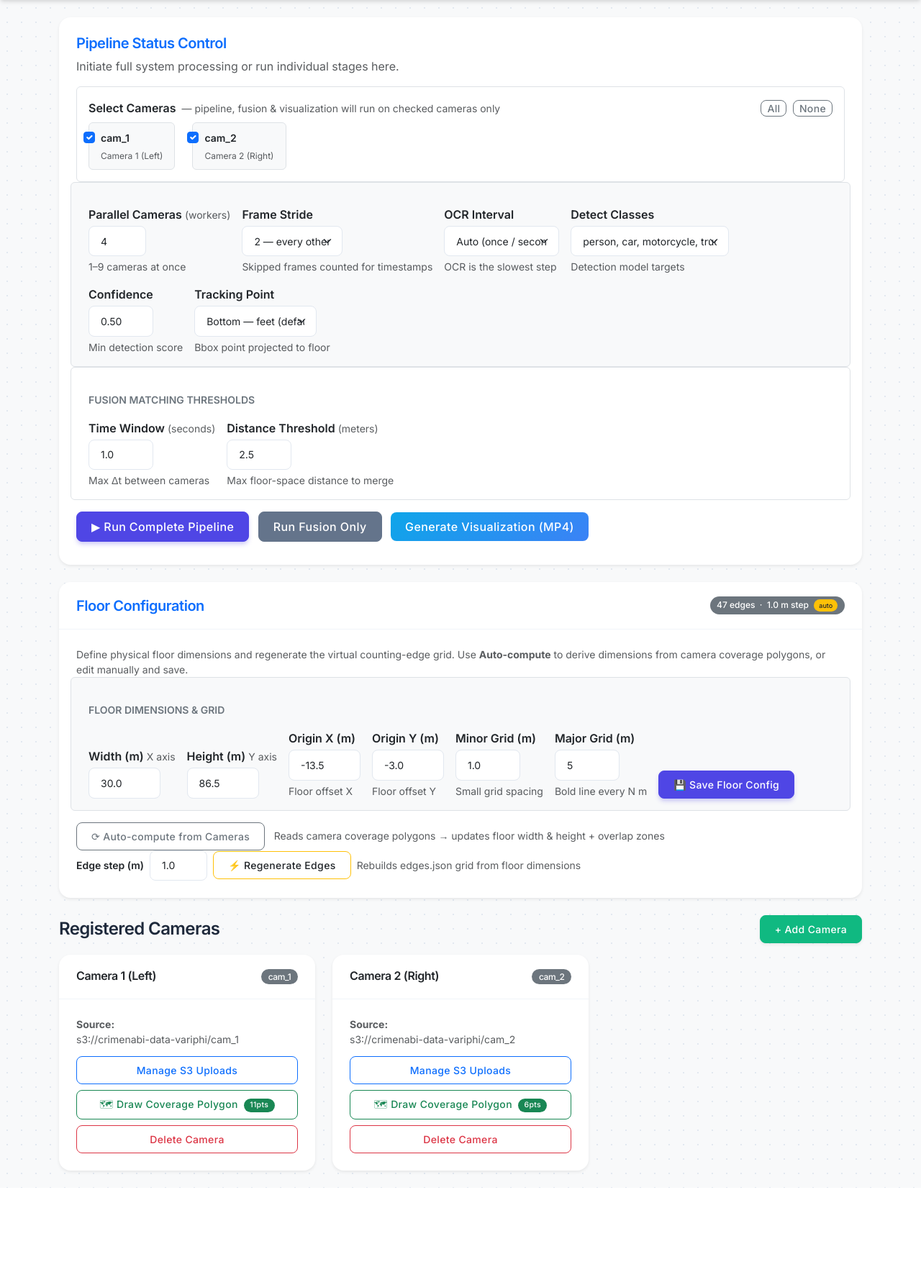
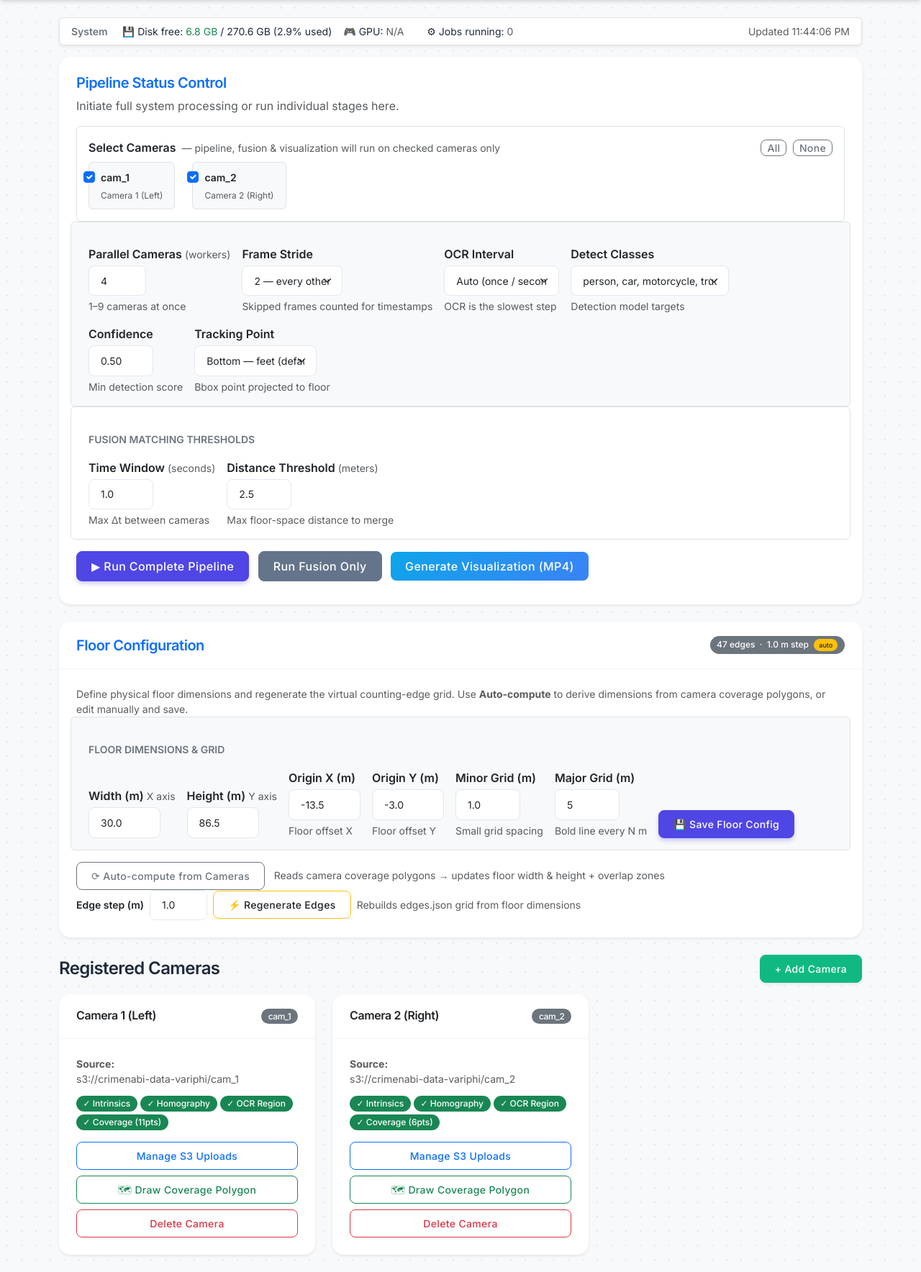
Before and after one commit to VariPhiGen/crowd_management, a Flask app: page / in a window 1280 px wide. Shown: the part 79-1847 px from the top of the page at 72% size. Before the commit the page ends 1730 px from the top, so only its background shows below. Run offline with Flask 3, Linux system fonts and the light colour scheme; the visitor is signed in with stand-in values (Sample User, id 1).

Commit message:
fix+feat: close log FD leak, prune stale jobs, system health bar, setup status badges, full log view
Made-with: Cursor

```diff
--- a/web_ui/app.py
+++ b/web_ui/app.py
@@ -175,9 +175,9 @@ def dashboard():
                 OUTPUT_DIR.mkdir(exist_ok=True)
                 log_file = OUTPUT_DIR / "pipeline_process.log"
                 log_f = open(log_file, 'w')
-
                 proc = subprocess.Popen(cmd, cwd=str(PROJECT_ROOT), env=env,
                                         stdout=log_f, stderr=subprocess.STDOUT)
+                log_f.close()
                 background_jobs["pipeline_main"] = {
                     'process':    proc,
                     'log_file':   str(log_file),
@@ -206,9 +206,9 @@ def dashboard():
 
                 log_file = OUTPUT_DIR / "pipeline_fuse.log"
                 log_f = open(log_file, 'w')
-
                 proc = subprocess.Popen(cmd, cwd=str(PROJECT_ROOT), env=env,
                                         stdout=log_f, stderr=subprocess.STDOUT)
+                log_f.close()
                 background_jobs["pipeline_fuse"] = {
                     'process':    proc,
                     'log_file':   str(log_file),
@@ -229,9 +229,9 @@ def dashboard():
 
                     log_file = OUTPUT_DIR / "pipeline_visualize.log"
                     log_f = open(log_file, 'w')
-
                     proc = subprocess.Popen(cmd, cwd=str(PROJECT_ROOT), env=env,
                                             stdout=log_f, stderr=subprocess.STDOUT)
+                    log_f.close()
                     background_jobs["pipeline_visualize"] = {
                         'process':    proc,
                         'log_file':   str(log_file),
@@ -244,10 +244,18 @@ def dashboard():
         except Exception as e:
             error = f"Failed to start pipeline process: {e}"
 
+    # Prune finished/failed jobs older than 10 minutes to avoid memory growth
+    _now = time.time()
+    _stale = [k for k, v in background_jobs.items()
+              if v['status'] in ('finished', 'failed', 'cancelled')
+              and (_now - v.get('start_time', _now)) > 600]
+    for k in _stale:
+        background_jobs.pop(k, None)
+
     # Get active global pipeline jobs for dashboard
     active_jobs = {}
-    for j_key, j_data in background_jobs.items():
-        if j_key.startswith("pipeline_"):
+    for j_key, j_data in list(background_jobs.items()):
+        if j_key.startswith("pipeline_") or j_key == 'floor_auto_config':
             if j_data['status'] == 'running':
                 poll = j_data['process'].poll()
                 if poll is not None:
@@ -257,14 +265,16 @@ def dashboard():
             if os.path.exists(j_data['log_file']):
                 try:
                     with open(j_data['log_file'], 'r', encoding='utf-8', errors='replace') as f:
-                        logs = f.readlines()[-5:]
+                        logs = f.readlines()[-8:]
                 except Exception:
                     logs = []
 
             active_jobs[j_key] = {
-                'name': j_data['name'],
-                'status': j_data['status'],
-                'logs': "".join(logs)
+                'name':     j_data['name'],
+                'status':   j_data['status'],
+                'logs':     "".join(logs),
+                'log_file': j_data['log_file'],
+                'elapsed':  int(_now - j_data.get('start_time', _now)),
             }
 
     return render_template('dashboard.html', cameras=cameras, message=message, error=error,
@@ -305,6 +315,7 @@ def floor_config_action():
             cwd=str(PROJECT_ROOT), env=env,
             stdout=log_f, stderr=subprocess.STDOUT,
         )
+        log_f.close()
         background_jobs['floor_auto_config'] = {
             'process':    proc,
             'log_file':   str(log_file),
@@ -336,6 +347,63 @@ def floor_config_action():
             return redirect(url_for('dashboard') + f'?floor_err=Edge+regen+failed:+{e}')
 
     return redirect(url_for('dashboard'))
+
+
+@app.route('/api/system-health')
+def system_health():
+    """Return disk space, GPU VRAM, and running job count as JSON."""
+    import shutil
+    health = {}
+
+    # Disk space for output directory
+    try:
+        total, used, free = shutil.disk_usage(str(OUTPUT_DIR if OUTPUT_DIR.exists() else PROJECT_ROOT))
+        health['disk_free_gb']  = round(free  / 1e9, 1)
+        health['disk_total_gb'] = round(total / 1e9, 1)
+        health['disk_used_pct'] = round(used / total * 100, 1)
+    except Exception:
+        health['disk_free_gb'] = None
+
+    # GPU VRAM via nvidia-smi (non-blocking)
+    try:
+        import subprocess as _sp
+        out = _sp.check_output(
+            ['nvidia-smi', '--query-gpu=memory.used,memory.total,utilization.gpu',
+             '--format=csv,noheader,nounits'],
+            timeout=3
+        ).decode().strip()
+        parts = [p.strip() for p in out.split(',')]
+        health['gpu_vram_used_mb']  = int(parts[0])
+        health['gpu_vram_total_mb'] = int(parts[1])
+        health['gpu_util_pct']      = int(parts[2])
+    except Exception:
+        health['gpu_vram_used_mb'] = None
+
+    # Running jobs
+    health['running_jobs'] = sum(
+        1 for v in background_jobs.values() if v.get('status') == 'running'
+    )
+
+    return jsonify(health)
+
+
+@app.route('/api/job/<job_key>/log')
+def job_log(job_key):
+    """Return full log content for a background job (plain text)."""
+    if not session.get('logged_in'):
+        return "Unauthorized", 401
+    job = background_jobs.get(job_key)
+    if not job:
+        return "Job not found", 404
+    log_path = job.get('log_file', '')
+    if not log_path or not os.path.exists(log_path):
+        return "Log file not found", 404
+    try:
+        with open(log_path, 'r', encoding='utf-8', errors='replace') as f:
+            content = f.read()
+        return content, 200, {'Content-Type': 'text/plain; charset=utf-8'}
+    except Exception as e:
+        return str(e), 500
 
 
 def parse_s3_uri(uri):
@@ -961,6 +1029,7 @@ def camera_intrinsic(cam_id):
         # Open log file for output
         log_f = open(log_file, 'w')
         proc = subprocess.Popen(cmd, cwd=str(PROJECT_ROOT), env=env, stdout=log_f, stderr=subprocess.STDOUT)
+        log_f.close()
         background_jobs[f"intrinsic_{cam_id}"] = {
             'process': proc,
             'log_file': str(log_file),
--- a/web_ui/templates/dashboard.html
+++ b/web_ui/templates/dashboard.html
@@ -20,6 +20,17 @@
 </nav>
 
 <div class="container">
+
+    <!-- ── System Health Bar ─────────────────────────────────────────────── -->
+    <div id="health-bar" class="d-flex flex-wrap gap-3 align-items-center mb-3 px-3 py-2 rounded bg-white border shadow-sm small">
+        <span class="fw-semibold text-secondary me-1">System</span>
+        <span id="h-disk">💾 Disk: <span class="text-muted">…</span></span>
+        <span id="h-gpu">🎮 GPU: <span class="text-muted">…</span></span>
+        <span id="h-vram">VRAM: <span class="text-muted">…</span></span>
+        <span id="h-jobs">⚙ Jobs running: <span class="text-muted">…</span></span>
+        <span class="ms-auto text-muted" id="h-ts"></span>
+    </div>
+
     <div class="row mb-4">
         <div class="col-12">
             <div class="card shadow-sm">
@@ -201,28 +212,42 @@
                                 <th>Job Name</th>
                                 <th>Status</th>
                                 <th>Latest Log</th>
-                                <th class="text-end">Action</th>
+                                <th class="text-end">Actions</th>
                             </tr>
                         </thead>
                         <tbody>
                             {% for job_id, job in active_jobs.items() %}
                             <tr>
-                                <td class="align-middle fw-bold">{{ job.name }}</td>
+                                <td class="align-middle fw-bold">
+                                    {{ job.name }}
+                                    {% if job.elapsed %}
+                                    <br><small class="text-muted fw-normal">
+                                        {% if job.elapsed < 60 %}{{ job.elapsed }}s
+                                        {% else %}{{ (job.elapsed // 60) }}m {{ (job.elapsed % 60) }}s{% endif %}
+                                    </small>
+                                    {% endif %}
+                                </td>
                                 <td class="align-middle">
                                     {% if job.status == 'running' %}
-                                    <span class="badge bg-primary">Running</span>
+                                    <span class="badge bg-primary">▶ Running</span>
                                     {% elif job.status == 'finished' %}
-                                    <span class="badge bg-success">Finished</span>
+                                    <span class="badge bg-success">✓ Finished</span>
                                     {% elif job.status == 'failed' %}
-                                    <span class="badge bg-danger">Failed</span>
+                                    <span class="badge bg-danger">✗ Failed</span>
                                     {% elif job.status == 'cancelled' %}
                                     <span class="badge bg-secondary">Cancelled</span>
                                     {% endif %}
                                 </td>
-                                <td class="align-middle"><pre class="mb-0 small bg-dark text-light p-2 rounded" style="max-height: 80px; overflow-y: auto; font-size: 0.75rem;">{{ job.logs }}</pre></td>
+                                <td class="align-middle">
+                                    <pre class="mb-0 small bg-dark text-light p-2 rounded"
+                                         style="max-height:80px;overflow-y:auto;font-size:.72rem;white-space:pre-wrap;">{{ job.logs }}</pre>
+                                </td>
                                 <td class="align-middle text-end">
+                                    <a href="/api/job/{{ job_id }}/log" target="_blank"
+                                       class="btn btn-sm btn-outline-secondary mb-1">📄 Full Log</a>
                                     {% if job.status == 'running' %}
-                                    <button class="btn btn-sm btn-outline-danger" onclick="cancelJob('{{ job_id }}')">Cancel Job</button>
+                                    <br><button class="btn btn-sm btn-outline-danger"
+                                            onclick="cancelJob('{{ job_id }}')">Cancel</button>
                                     {% endif %}
                                 </td>
                             </tr>
@@ -390,16 +415,39 @@
                     <h6 class="mb-0">{{ cam.name }} <span class="badge bg-secondary float-end">{{ cam.id }}</span></h6>
                 </div>
                 <div class="card-body">
-                    <p class="small text-muted mb-2"><strong>Source:</strong> <br> <span class="text-truncate d-inline-block" style="max-width: 100%;">{{ cam.source }}</span></p>
+                    <p class="small text-muted mb-2"><strong>Source:</strong> <br>
+                        <span class="text-truncate d-inline-block" style="max-width:100%;">{{ cam.source }}</span>
+                    </p>
+
+                    <!-- Setup status badges -->
+                    <div class="d-flex flex-wrap gap-1 mb-3">
+                        {% if cam.intrinsics and cam.intrinsics.calibrated %}
+                        <span class="badge bg-success">✓ Intrinsics</span>
+                        {% else %}
+                        <span class="badge bg-secondary">✗ Intrinsics</span>
+                        {% endif %}
+
+                        {% if cam.homography_matrix %}
+                        <span class="badge bg-success">✓ Homography</span>
+                        {% else %}
+                        <span class="badge bg-danger">✗ Homography</span>
+                        {% endif %}
+
+                        {% if cam.ocr_region %}
+                        <span class="badge bg-success">✓ OCR Region</span>
+                        {% else %}
+                        <span class="badge bg-danger">✗ OCR Region</span>
+                        {% endif %}
+
+                        {% if cam.floor_coverage_polygon %}
+                        <span class="badge bg-success">✓ Coverage ({{ cam.floor_coverage_polygon | length }}pts)</span>
+                        {% else %}
+                        <span class="badge bg-warning text-dark">✗ Coverage</span>
+                        {% endif %}
+                    </div>
+
                     <a href="/camera/{{ cam.id }}" class="btn btn-sm btn-outline-primary w-100 mb-2">Manage S3 Uploads</a>
-                    <a href="/camera/{{ cam.id }}/coverage" class="btn btn-sm btn-outline-success w-100 mb-2">
-                        🗺 Draw Coverage Polygon
-                        {% if cam.floor_coverage_polygon %}
-                        <span class="badge bg-success ms-1">{{ cam.floor_coverage_polygon | length }}pts</span>
-                        {% else %}
-                        <span class="badge bg-warning text-dark ms-1">not set</span>
-                        {% endif %}
-                    </a>
+                    <a href="/camera/{{ cam.id }}/coverage" class="btn btn-sm btn-outline-success w-100 mb-2">🗺 Draw Coverage Polygon</a>
                     <form method="POST" action="/camera/{{ cam.id }}/delete" class="d-inline w-100" onsubmit="return confirm('Remove camera {{ cam.name }} ({{ cam.id }}) from config?');">
                         <button type="submit" class="btn btn-sm btn-outline-danger w-100">Delete Camera</button>
                     </form>
@@ -416,6 +464,41 @@
 
 <script src="https://cdn.jsdelivr.net/npm/bootstrap@5.3.2/dist/js/bootstrap.bundle.min.js"></script>
 <script>
+    // ── System Health Bar ────────────────────────────────────────────────
+    function refreshHealth() {
+        fetch('/api/system-health')
+            .then(r => r.json())
+            .then(d => {
+                if (d.disk_free_gb !== null && d.disk_free_gb !== undefined) {
+                    const pct  = d.disk_used_pct;
+                    const col  = pct > 85 ? 'text-danger fw-bold' : pct > 70 ? 'text-warning fw-semibold' : 'text-success';
+                    document.getElementById('h-disk').innerHTML =
+                        `💾 Disk free: <span class="${col}">${d.disk_free_gb} GB</span> / ${d.disk_total_gb} GB (${pct}% used)`;
+                } else {
+                    document.getElementById('h-disk').innerHTML = '💾 Disk: <span class="text-muted">N/A</span>';
+                }
+                if (d.gpu_vram_used_mb !== null && d.gpu_vram_used_mb !== undefined) {
+                    const vPct = Math.round(d.gpu_vram_used_mb / d.gpu_vram_total_mb * 100);
+                    const vCol = vPct > 85 ? 'text-danger fw-bold' : vPct > 65 ? 'text-warning' : 'text-success';
+                    document.getElementById('h-gpu').innerHTML  =
+                        `🎮 GPU: <span class="${d.gpu_util_pct > 80 ? 'text-success fw-bold' : 'text-muted'}">${d.gpu_util_pct}%</span>`;
+                    document.getElementById('h-vram').innerHTML =
+                        `VRAM: <span class="${vCol}">${Math.round(d.gpu_vram_used_mb/1024*10)/10} / ${Math.round(d.gpu_vram_total_mb/1024*10)/10} GB</span>`;
+                } else {
+                    document.getElementById('h-gpu').innerHTML  = '🎮 GPU: <span class="text-muted">N/A</span>';
+                    document.getElementById('h-vram').innerHTML = '';
+                }
+                const jCol = d.running_jobs > 0 ? 'text-primary fw-bold' : 'text-muted';
+                document.getElementById('h-jobs').innerHTML =
+                    `⚙ Jobs running: <span class="${jCol}">${d.running_jobs}</span>`;
+                document.getElementById('h-ts').textContent =
+                    'Updated ' + new Date().toLocaleTimeString();
+            })
+            .catch(() => {});
+    }
+    refreshHealth();
+    setInterval(refreshHealth, 15000);   // refresh every 15 s
+
     function cancelJob(jobId) {
         if(confirm("Are you sure you want to cancel this job?")) {
             fetch(`/api/cancel_job/${jobId}`, {
```
